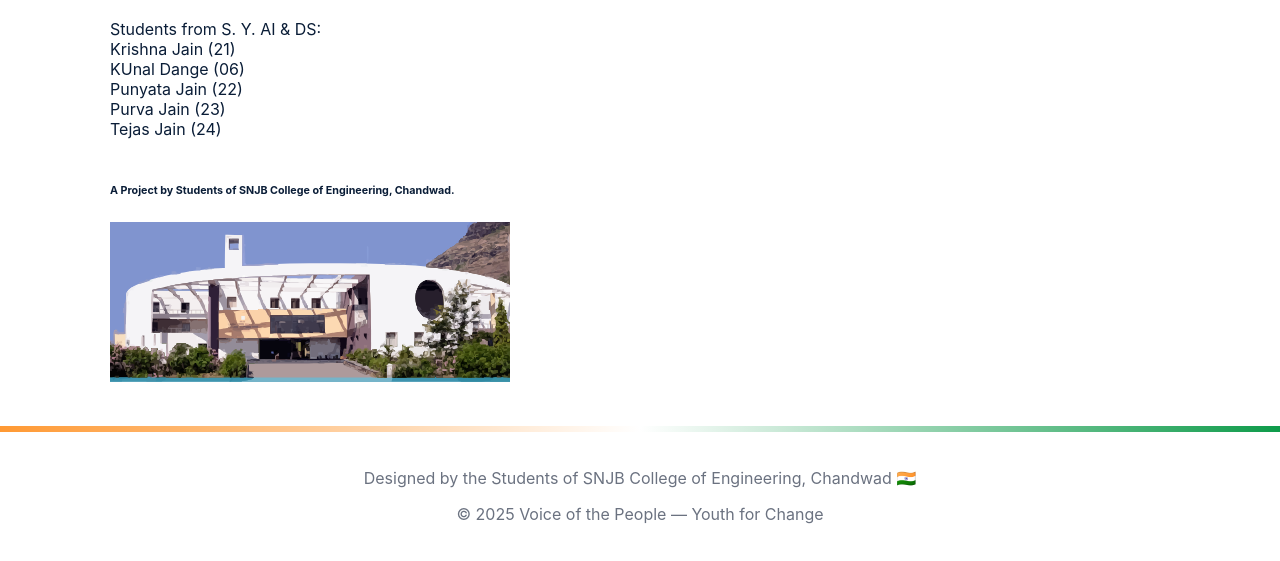
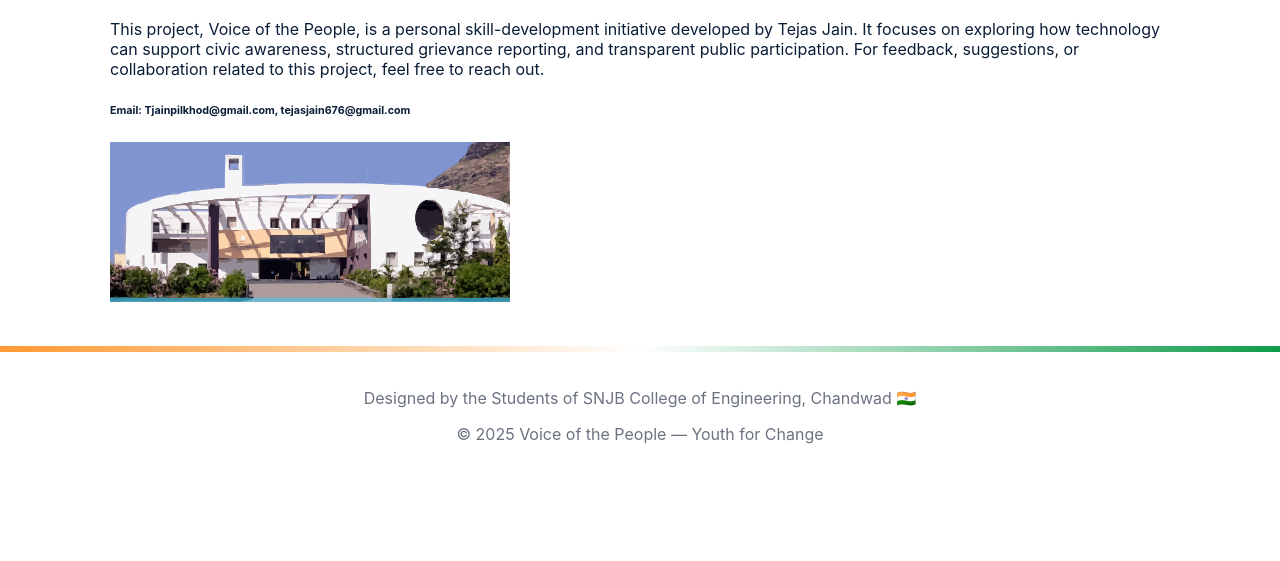
Before and after one commit to TejasJain676/voice-of-the-people, a plain HTML site: page contact.html in a window 1280 px wide. Shown: the part 139-700 px from the top of the page. Drawn offline with Linux system fonts and the light colour scheme.

Commit message:
Update contact.html

```diff
--- a/contact.html
+++ b/contact.html
@@ -25,13 +25,12 @@
 <main class="container">
 <h1>Contact Us</h1>
 <p>
-Students from S. Y. AI & DS:<br>
-  Krishna Jain (21)<br>
-  KUnal Dange (06)<br>
-  Punyata Jain (22)<br>
-  Purva Jain (23)<br>
-  Tejas Jain (24)<br><br>
-  <h6>A Project by Students of SNJB College of Engineering, Chandwad.</h6>
+This project, Voice of the People, is a personal skill-development initiative developed by Tejas Jain.
+It focuses on exploring how technology can support civic awareness, structured grievance reporting, and transparent public participation.
+
+For feedback, suggestions, or collaboration related to this project, feel free to reach out.
+  <h6>Email:
+  Tjainpilkhod@gmail.com, tejasjain676@gmail.com</h6>
 </p>
 <img src="assets/snjb_college.svg" alt="SNJB College" style="width:100%;max-width:400px"/>
 </main>
```
